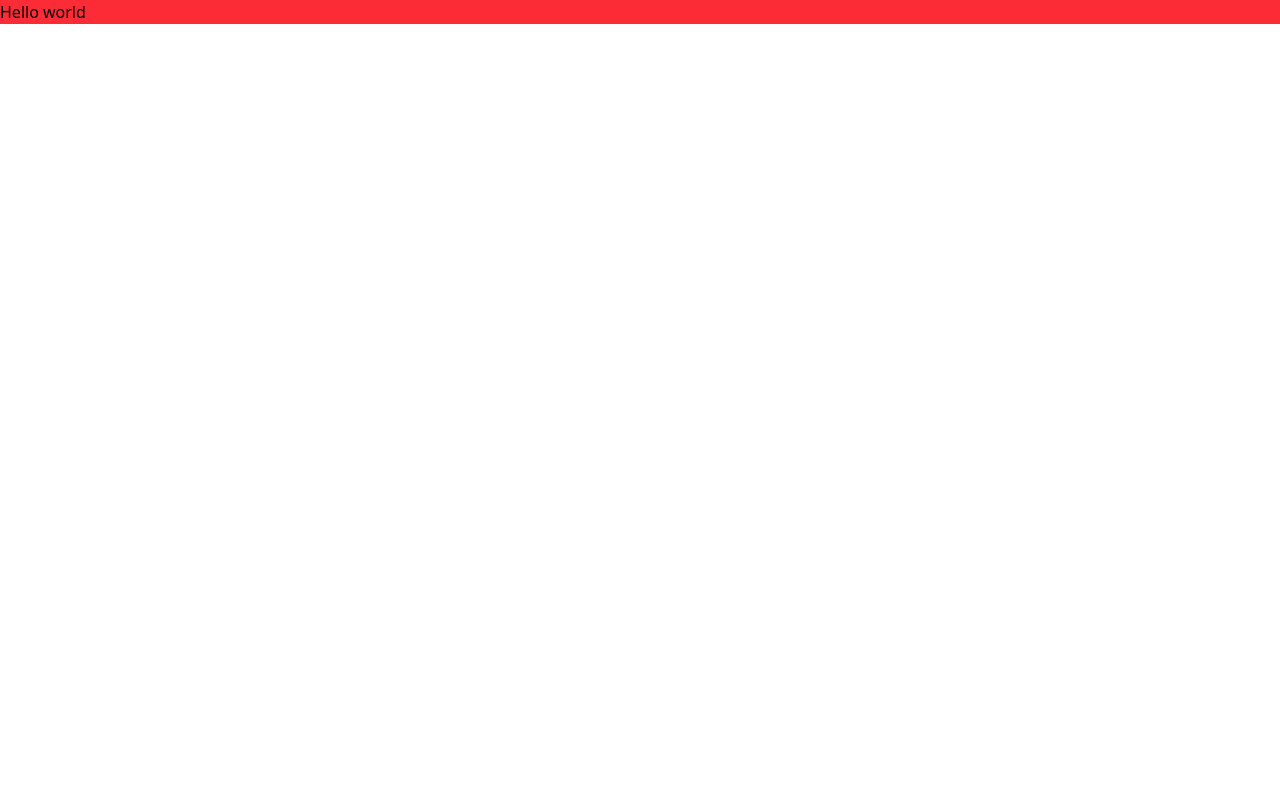
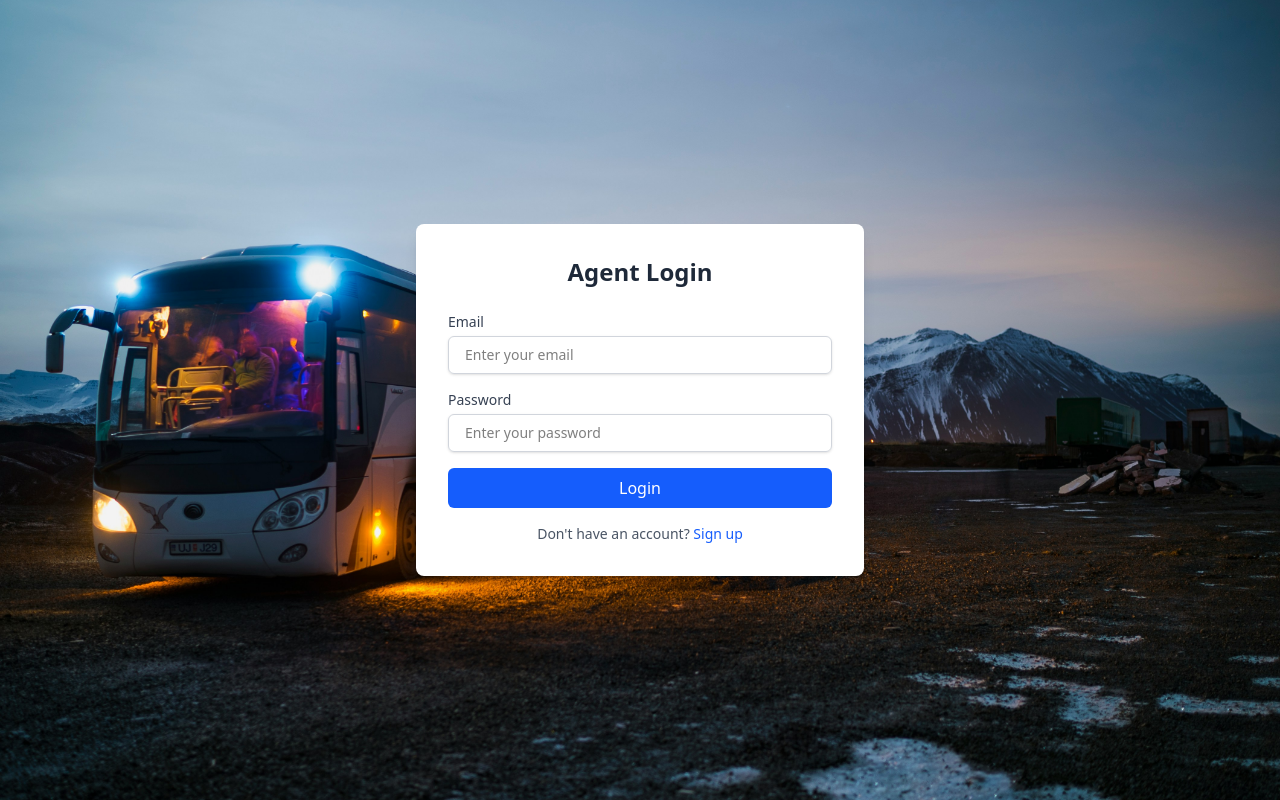
Before and after one commit to ZakariaZack98/Bus_Ticket_Booker, a React (Vite) app: page / in a window 1280 px wide. Built offline with nearby package versions, Linux system fonts and the light colour scheme.

Commit message:
login page UI complete

```diff
--- /dev/null
+++ b/lib/BookingsData.js
@@ -0,0 +1,28 @@
+const coachesData = () => Array.from({ length: 10 }, (_, index) => {
+  const randomCoachID = Math.floor(1000 + Math.random() * 9000); // Generate a random 4-digit number
+  const departureHour = 1 + index; // Increment hour for each coach
+  const departureTime = `${departureHour.toString().padStart(2, '0')}:00 ${departureHour < 12 ? 'AM' : 'PM'}`;
+  const seatIDs = [
+    'A1', 'A2', 'A3', 'A4',
+    'B1', 'B2', 'B3', 'B4',
+    'C1', 'C2', 'C3', 'C4',
+    'D1', 'D2', 'D3', 'D4',
+    'E1', 'E2', 'E3', 'E4',
+    'F1', 'F2', 'F3', 'F4',
+    'G1', 'G2', 'G3', 'G4',
+    'H1', 'H2', 'H3', 'H4',
+    'I1', 'I2', 'I3', 'I4',
+    'J1', 'J2', 'J3', 'J4'
+  ];
+
+  return {
+    coachID: randomCoachID,
+    departureTime: departureTime,
+    seats: seatIDs.map(id => {
+      return {
+        id: id,
+        booked: false,
+      }
+    })
+  };
+});
--- a/src/App.jsx
+++ b/src/App.jsx
@@ -1,10 +1,11 @@
 import React from 'react'
+import Login from './Pages/Login'
 
 const App = () => {
   return (
-    <div>
-      <h1 className='bg-red-500'>Hello world</h1>
-    </div>
+    <>
+      <Login/>
+    </>
   )
 }
 
--- /dev/null
+++ b/src/Pages/BookingPage.jsx
@@ -0,0 +1,11 @@
+import React from 'react'
+
+const BookingPage = () => {
+  return (
+    <div>
+
+    </div>
+  )
+}
+
+export default BookingPage
--- /dev/null
+++ b/src/Pages/Login.jsx
@@ -0,0 +1,75 @@
+import React, { useState } from "react";
+
+const Login = () => {
+  const [email, setEmail] = useState("");
+  const [password, setPassword] = useState("");
+
+  const handleInput = (e) => {
+    e.target.name === "email"
+      ? setEmail(e.target.value)
+      : setPassword(e.target.value);
+  };
+  console.log(email, password);
+
+  return (
+    <div className="loginPage h-screen w-full bg-cover bg-center flex items-center justify-center">
+      <div className="bg-white p-8 rounded-lg shadow-lg w-full max-w-md">
+        <h2 className="text-2xl font-bold text-gray-800 text-center mb-6">
+          Agent Login
+        </h2>
+        <form className="space-y-4">
+          <div>
+            <label
+              htmlFor="email"
+              className="block text-sm font-medium text-gray-700"
+            >
+              Email
+            </label>
+            <input
+              type="email"
+              id="email"
+              name="email"
+              className="mt-1 block w-full px-4 py-2 border border-gray-300 rounded-md shadow-sm focus:ring-blue-500 focus:border-blue-500 sm:text-sm"
+              placeholder="Enter your email"
+              value={email}
+              onChange={e => handleInput(e)}
+              required
+            />
+          </div>
+          <div>
+            <label
+              htmlFor="password"
+              className="block text-sm font-medium text-gray-700"
+            >
+              Password
+            </label>
+            <input
+              type="password"
+              id="password"
+              name="password"
+              className="mt-1 block w-full px-4 py-2 border border-gray-300 rounded-md shadow-sm focus:ring-blue-500 focus:border-blue-500 sm:text-sm"
+              placeholder="Enter your password"
+              value={password}
+              onChange={e => handleInput(e)}
+              required
+            />
+          </div>
+          <button
+            type="submit"
+            className="w-full bg-blue-600 text-white py-2 px-4 rounded-md hover:bg-blue-700 focus:outline-none focus:ring-2 focus:ring-blue-500 focus:ring-offset-2"
+          >
+            Login
+          </button>
+        </form>
+        <p className="text-sm text-gray-600 text-center mt-4">
+          Don't have an account?{" "}
+          <a href="/signup" className="text-blue-600 hover:underline">
+            Sign up
+          </a>
+        </p>
+      </div>
+    </div>
+  );
+};
+
+export default Login;
--- a/src/index.css
+++ b/src/index.css
@@ -1 +1,5 @@
-@import 'tailwindcss'
+@import 'tailwindcss';
+
+.loginPage {
+  background-image: url(assets/login-bg.jpg);
+}
```
Also changed, not shown: src/assets/login-bg.jpg (added).
